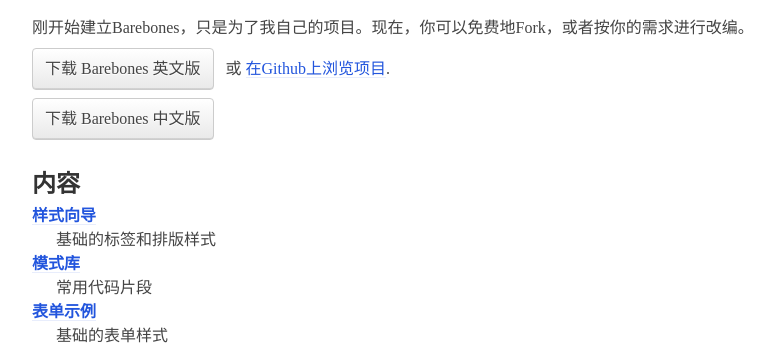
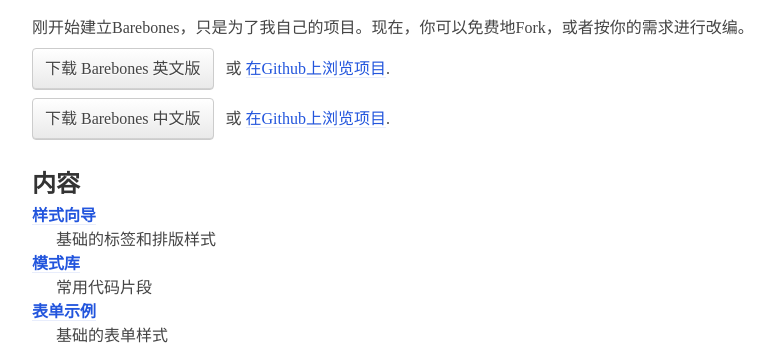
Before and after one commit to lupuxyz/Barebones_cn, a PHP site: page / in a window 1280 px wide. Shown: the part 258-605 px from the top of the page, without its empty margins (240-1015 px from the left). Run offline with PHP 8.4, Linux system fonts and the light colour scheme.

Commit message:
编辑index.php
编辑index.php 增加中文版github地址

```diff
--- a/index.php
+++ b/index.php
@@ -19,8 +19,8 @@
 	<main role="main">
 		<div class="container">
 			<p>刚开始建立Barebones，只是为了我自己的项目。现在，你可以免费地Fork，或者按你的需求进行改编。</p>
-			<p><a class="button" href="https://github.com/paulrobertlloyd/barebones/archive/master.zip" download="barebones">下载 Barebones 英文版</a> 或&#160;<a href="https://github.com/paulrobertlloyd/barebones">在Github上浏览项目</a>.<p>
-            <p><a class="button" href="http://benchu.org/barebones/barebones_cn.zip" download="barebones_cn">下载 Barebones 中文版</a><p>
+			<p><a class="button" href="https://github.com/paulrobertlloyd/barebones/archive/master.zip" download="barebones">下载 Barebones 英文版</a> 或&#160;<a href="https://github.com/paulrobertlloyd/barebones"  target="_blank">在Github上浏览项目</a>.<p>
+            <p><a class="button" href="http://benchu.org/barebones/barebones_cn.zip" download="barebones_cn">下载 Barebones 中文版</a> 或&#160;<a href="https://github.com/lupuxyz/Barebones_cn" target="_blank">在Github上浏览项目</a>.<p>
 			<h2>内容</h2>
 			<dl>
 				<dt><a href="_styleguide.php">样式向导</a></dt>
```
